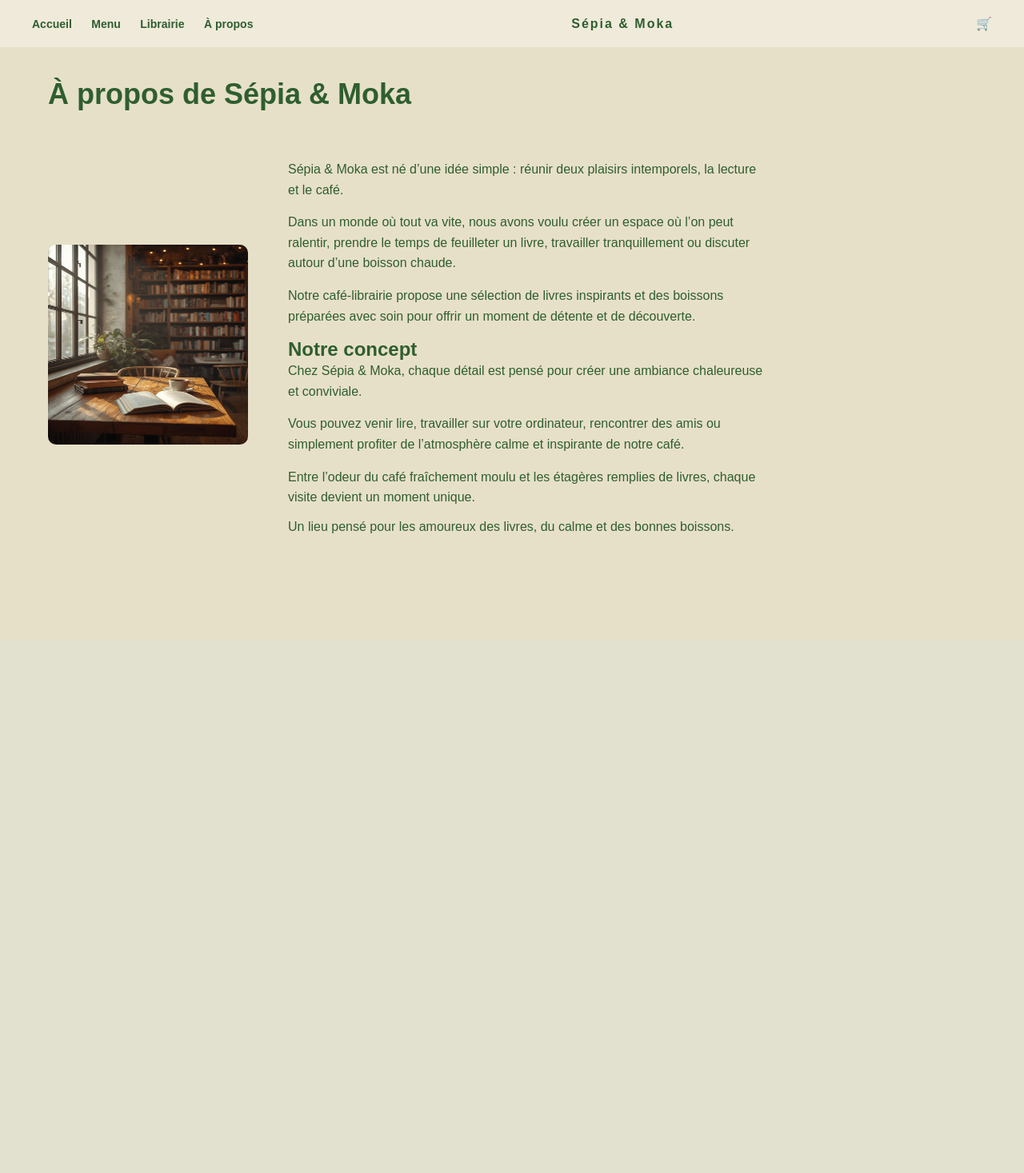
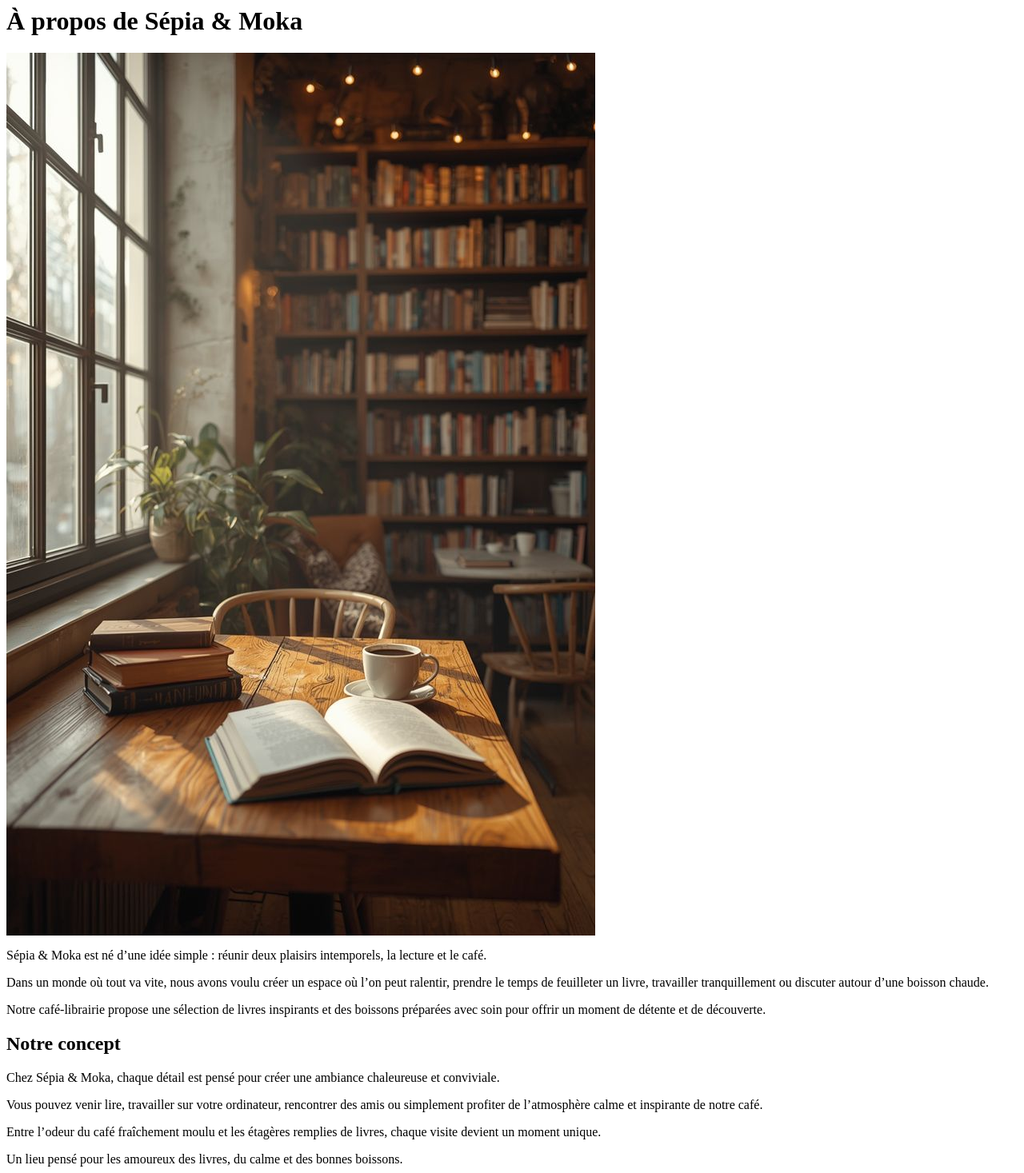
Before and after one commit to jessyfonsat/Librairie-coffee, a PHP site: page /apropos.html in a window 1280 px wide. Shown: the whole page at 80% size. Before the commit the page ends 667 px from the top, so only its background shows below. Run offline with PHP 8.4, Linux system fonts and the light colour scheme.

Commit message:
MAJ des pages

```diff
--- a/apropos.html
+++ b/apropos.html
@@ -1,188 +1,4 @@
-<!DOCTYPE html>
-<html lang="fr">
-<head>
-  <meta charset="UTF-8" />
-  <meta name="viewport" content="width=device-width, initial-scale=1.0" />
-  <title>Library Cafe</title>
 
-  <style>
-    * { box-sizing: border-box; margin: 0; padding: 0; }
-
-    body {
-      font-family: 'Montserrat', sans-serif;
-      background: #e7e0c9;
-      color: #2f5e2f;
-    }
-
-    header {
-      display: flex;
-      justify-content: space-between;
-      align-items: center;
-      padding: 20px 40px;
-      background: rgba(255,255,255,0.3);
-    }
-
-    nav a {
-      margin-right: 20px;
-      text-decoration: none;
-      color: #2f5e2f;
-      font-weight: 600;
-      font-size: 14px;
-    }
-
-    .logo {
-      font-weight: 700;
-      letter-spacing: 2px;
-    }
-
-    .ticker {
-      white-space: nowrap;
-      overflow: hidden;
-      border-top: 1px solid rgba(0,0,0,0.1);
-      border-bottom: 1px solid rgba(0,0,0,0.1);
-      padding: 6px 0;
-      font-size: 12px;
-    }
-
-    .ticker span {
-      display: inline-block;
-      padding-left: 100%;
-      animation: scroll 18s linear infinite;
-    }
-
-    @keyframes scroll {
-      from { transform: translateX(0); }
-      to { transform: translateX(-100%); }
-    }
-
-    .hero {
-      padding: 80px 60px 40px;
-      font-size: 28px;
-      font-weight: 700;
-      line-height: 1.4;
-    }
-
-    .lines {
-      padding: 20px 60px;
-    }
-
-    .line {
-      height: 6px;
-      background: #bdbdbd;
-      border-radius: 10px;
-      margin: 30px 0;
-      opacity: 0.6;
-    }
-
-    .section-title {
-      text-align: center;
-      margin-top: 60px;
-      font-weight: 700;
-      letter-spacing: 1px;
-    }
-
-    .products {
-      display: flex;
-      justify-content: center;
-      gap: 40px;
-      padding: 40px;
-      flex-wrap: wrap;
-    }
-
-    .product {
-      text-align: center;
-      font-size: 12px;
-    }
-
-    .bottle {
-      width: 60px;
-      height: 90px;
-      background: linear-gradient(#eee, #cfcfcf);
-      border-radius: 10px;
-      margin: 0 auto 10px;
-      box-shadow: inset 0 0 4px rgba(0,0,0,0.2);
-    }
-
-    footer {
-      height: 80px;
-    }
-
-    @media (max-width: 768px) {
-      .hero { font-size: 22px; padding: 60px 30px; }
-      header { padding: 15px 20px; }
-      .lines { padding: 20px 30px; }
-
-    }
-
-    body{
-font-family:'Montserrat',sans-serif;
-background:#e7e0c9;
-color:#2f5e2f;
-}
-
-header{
-display:flex;
-justify-content:space-between;
-align-items:center;
-padding:20px 40px;
-background:rgba(255,255,255,0.3);
-}
-
-nav a{
-margin-right:20px;
-text-decoration:none;
-color:#2f5e2f;
-font-weight:600;
-font-size:14px;
-}
-
-.about-container{
-display:flex;
-align-items:center;
-gap:50px;
-padding:60px;
-}
-
-.about-image img{
-width: 250px;
-height: 250px;
-border-radius:10px;
-}
-
-.about-text{
-max-width:600px;
-}
-
-.about-text h1{
-margin-bottom:20px;
-}
-
-.about-text p{
-line-height:1.6;
-margin-bottom:15px;
-}
-
-.about-title{
-padding:20px 60px 0;
-font-size:36px;
-}
-  </style>
-</head>
-<body>
-
-  <header>
-    <nav>
-      <a href="#">Accueil</a>
-      <a href="#">Menu</a>
-      <a href="#">Librairie</a>
-      <a href="#">À propos</a>
-    </nav>
-    <div class="logo">Sépia & Moka</div>
-    <div>🛒</div>
-  </header>
-
-
-<br>
 <h1 class="about-title">À propos de Sépia & Moka</h1>
 
 <section class="about-container">
```
Also changed, not shown: acceuil.php (added, +41 -0 lines), coffee.html (deleted, +0 -184 lines), index.php (renamed from accueil.html, +33 -44 lines).
